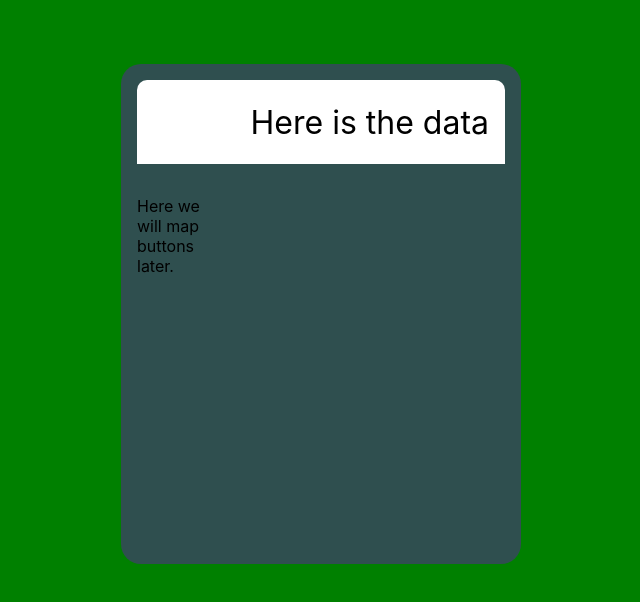
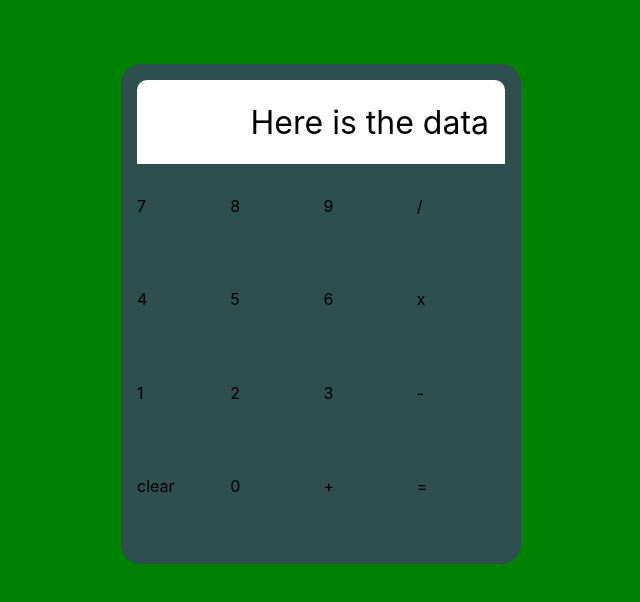
Before and after one commit to HAakansson/calculator-react, a React (Create React App) app: page / in a window 1280 px wide. Shown: the top 602 px of the page, without its empty margins (319-959 px from the left). Built offline with nearby package versions, Linux system fonts and the light colour scheme.

Commit message:
Made some mapping in ButtonsContainer

```diff
--- a/src/components/ButtonsContainer.js
+++ b/src/components/ButtonsContainer.js
@@ -1,11 +1,33 @@
+import { useState } from "react";
 import { buttons } from "../css/ButtonsContainer.module.css";
 
-function ButtonsContainer () {
+function ButtonsContainer() {
+  const [buttonValues, setButtonsValues] = useState([
+    7,
+    8,
+    9,
+    "/",
+    4,
+    5,
+    6,
+    "x",
+    1,
+    2,
+    3,
+    "-",
+    "clear",
+    0,
+    "+",
+    "=",
+  ]);
+
   return (
     <div className={buttons}>
-      <p>Here we will map buttons later.</p>
+      {buttonValues.map((value) => (
+        <p key={value}>{value}</p>
+      ))}
     </div>
-  )
+  );
 }
 
 export default ButtonsContainer;
```
